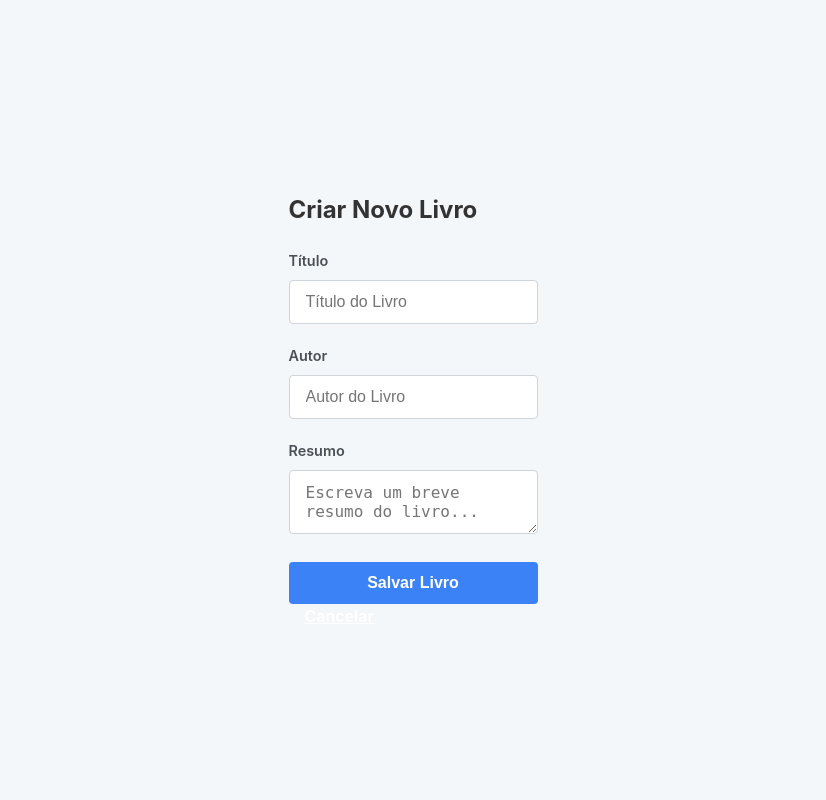
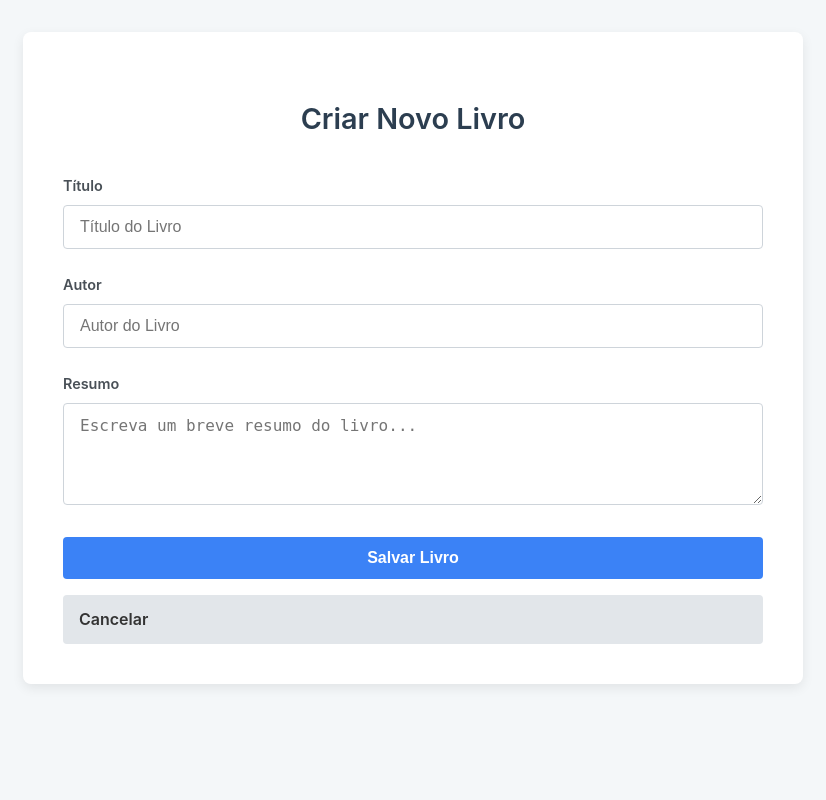
Before and after one commit to Malicef/SABV, a Flask app: page /livros/admin/livros/criar in a window 1280 px wide. Shown: the whole page, without its empty margins (227-1053 px from the left). Run offline with Flask 3, Linux system fonts and the light colour scheme; a user stored in the database is signed in.

Commit message:
refact: adicionado estilo a tela de criar livros e listar

```diff
--- a/static/style.css
+++ b/static/style.css
@@ -1,16 +1,14 @@
+body {
+    font-family: -apple-system, BlinkMacSystemFont, "Segoe UI", Roboto, "Helvetica Neue", Arial, sans-serif;
+    background-color: #f4f7f9;
+    margin: 0;
+    color: #333;
+    line-height: 1.6;
+}
 /* static/style.css */
 
 /* --- Configurações Globais e Layout da Página --- */
-body {
-    font-family: -apple-system, BlinkMacSystemFont, "Segoe UI", Roboto, "Helvetica Neue", Arial, sans-serif;
-    background-color: #f8f9fa; /* Um cinza bem claro */
-    display: flex;
-    justify-content: center;
-    align-items: center;
-    min-height: 100vh;
-    margin: 0;
-    color: #333;
-}
+
 
 /* --- Container do Formulário de Login --- */
 .login-container {
@@ -116,15 +114,7 @@ body {
 /* static/style.css - VERSÃO DASHBOARD */
 
 /* --- Configurações Globais --- */
-body {
-    font-family: -apple-system, BlinkMacSystemFont, "Segoe UI", Roboto, "Helvetica Neue", Arial, sans-serif;
-    background-color: #f4f7f9;
-    margin: 0;
-    color: #333;
-    line-height: 1.6;
-}
 
-/* --- Estrutura Principal do Dashboard --- */
 .dashboard-layout {
     display: flex;
     min-height: 100vh;
@@ -172,6 +162,11 @@ body {
 
 .sidebar-nav a:hover {
     background-color: #34495e;
+}
+
+.item-actions active {
+    background-color: #2c3e50;
+    color: #ffffff;
 }
 
 .sidebar-nav a.active {
@@ -406,3 +401,130 @@ ul li form {
 .card .acoes {
     margin-top: 10px;
 }
+
+/* --- Ações de item --- */
+.item-actions {
+    display: flex;
+    gap: 0.5rem;
+    align-items: center;
+}
+
+.btn-action {
+    display: inline-block;
+    padding: 0.4rem 0.75rem;
+    font-size: 0.85rem;
+    font-weight: 500;
+    color: #ffffff;
+    background-color: #3b82f6; /* Azul padrão */
+    border: none;
+    border-radius: 4px;
+    text-decoration: none;
+    cursor: pointer;
+    transition: background-color 0.2s, transform 0.1s;
+}
+
+.btn-action:hover {
+    background-color: #2563eb; /* Azul mais escuro */
+}
+
+.btn-action:active {
+    transform: scale(0.98);
+}
+
+.btn-action.btn-danger {
+    background-color: #e74c3c; /* Vermelho */
+}
+
+.btn-action.btn-danger:hover {
+    background-color: #c0392b; /* Vermelho mais escuro */
+}
+
+/* Container principal */
+.main-container {
+    max-width: 700px;
+    margin: 2rem auto;
+    padding: 2.5rem;
+    background-color: #ffffff;
+    border-radius: 8px;
+    box-shadow: 0 4px 12px rgba(0, 0, 0, 0.08);
+}
+
+/* Título */
+.page-title {
+    font-size: 1.8rem;
+    font-weight: 600;
+    color: #2c3e50;
+    margin-bottom: 2rem;
+    text-align: center;
+}
+
+/* Formulário */
+.book-form .form-group {
+    margin-bottom: 1.5rem;
+}
+
+/* Inputs e textarea */
+.book-form .form-control {
+    width: 100%;
+    padding: 0.75rem 1rem;
+    border: 1px solid #ced4da;
+    border-radius: 4px;
+    font-size: 1rem;
+    box-sizing: border-box;
+    transition: border-color 0.2s, box-shadow 0.2s;
+}
+
+.book-form .form-control:focus {
+    outline: none;
+    border-color: #4C51BF;
+    box-shadow: 0 0 0 3px rgba(76, 81, 191, 0.2);
+}
+
+/* Área de botões */
+.form-actions {
+    display: flex;
+    justify-content: flex-start;
+    gap: 1rem;
+    flex-wrap: wrap;
+}
+
+/* Botão secundário */
+.btn-secondary {
+    display: inline-block;
+    padding: 0.75rem 1rem;
+    font-size: 1rem;
+    font-weight: 600;
+    color: #333;
+    background-color: #e2e6ea;
+    border: none;
+    border-radius: 4px;
+    text-decoration: none;
+    cursor: pointer;
+    transition: background-color 0.2s, transform 0.1s;
+}
+
+.btn-secondary:hover {
+    background-color: #d6d8db;
+}
+
+.btn-secondary:active {
+    transform: scale(0.98);
+}
+
+/* Para responsividade */
+@media (max-width: 600px) {
+    .main-container {
+        padding: 1.5rem;
+    }
+
+    .form-actions {
+        flex-direction: column;
+        align-items: stretch;
+    }
+
+    .form-actions .btn,
+    .form-actions .btn-secondary {
+        width: 100%;
+        text-align: center;
+    }
+}
--- a/templates/livros/criar.html
+++ b/templates/livros/criar.html
@@ -8,8 +8,8 @@
 </head>
 <body>
     <div class="main-container">
-        <h2>Criar Novo Livro</h2>
-        <form method="POST">
+        <h2 class="page-title">Criar Novo Livro</h2>
+        <form method="POST" class="book-form">
             <div class="form-group">
                 <label for="titulo">Título</label>
                 <input type="text" id="titulo" name="titulo" class="form-control" placeholder="Título do Livro" required>
@@ -22,10 +22,10 @@
 
             <div class="form-group">
                 <label for="resumo">Resumo</label>
-                <textarea id="resumo" name="resumo" class="form-control" placeholder="Escreva um breve resumo do livro..."></textarea>
+                <textarea id="resumo" name="resumo" class="form-control" rows="4" placeholder="Escreva um breve resumo do livro..."></textarea>
             </div>
 
-            <div class="item-actions" style="justify-content: flex-start;">
+            <div class="form-actions">
                 <button type="submit" class="btn btn-admin">Salvar Livro</button>
                 <a href="{{ url_for('livros.index_admin') }}" class="btn btn-secondary">Cancelar</a>
             </div>
```
Also changed, not shown: templates/livros/index_admin.html (+6 -4 lines), sistema.db.
